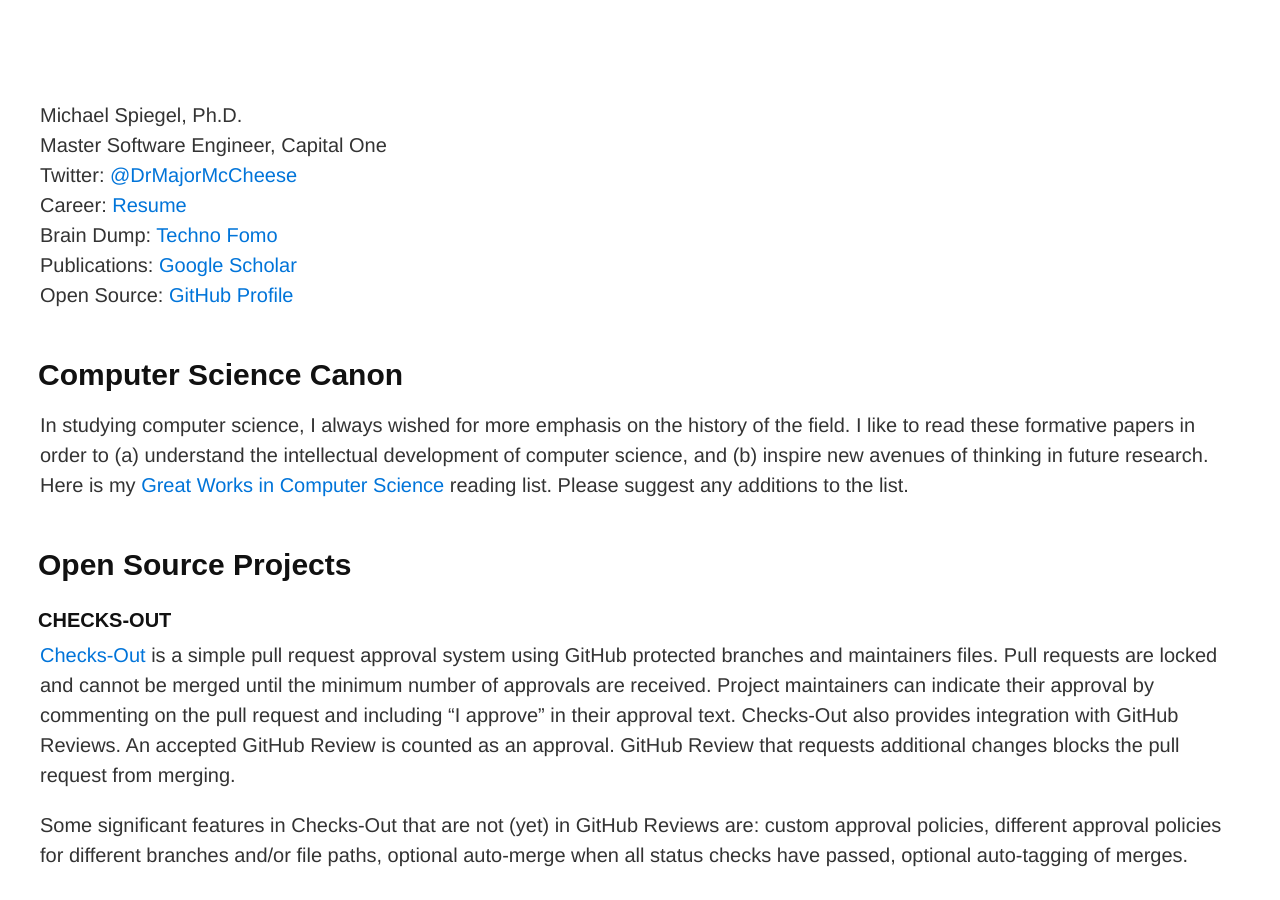
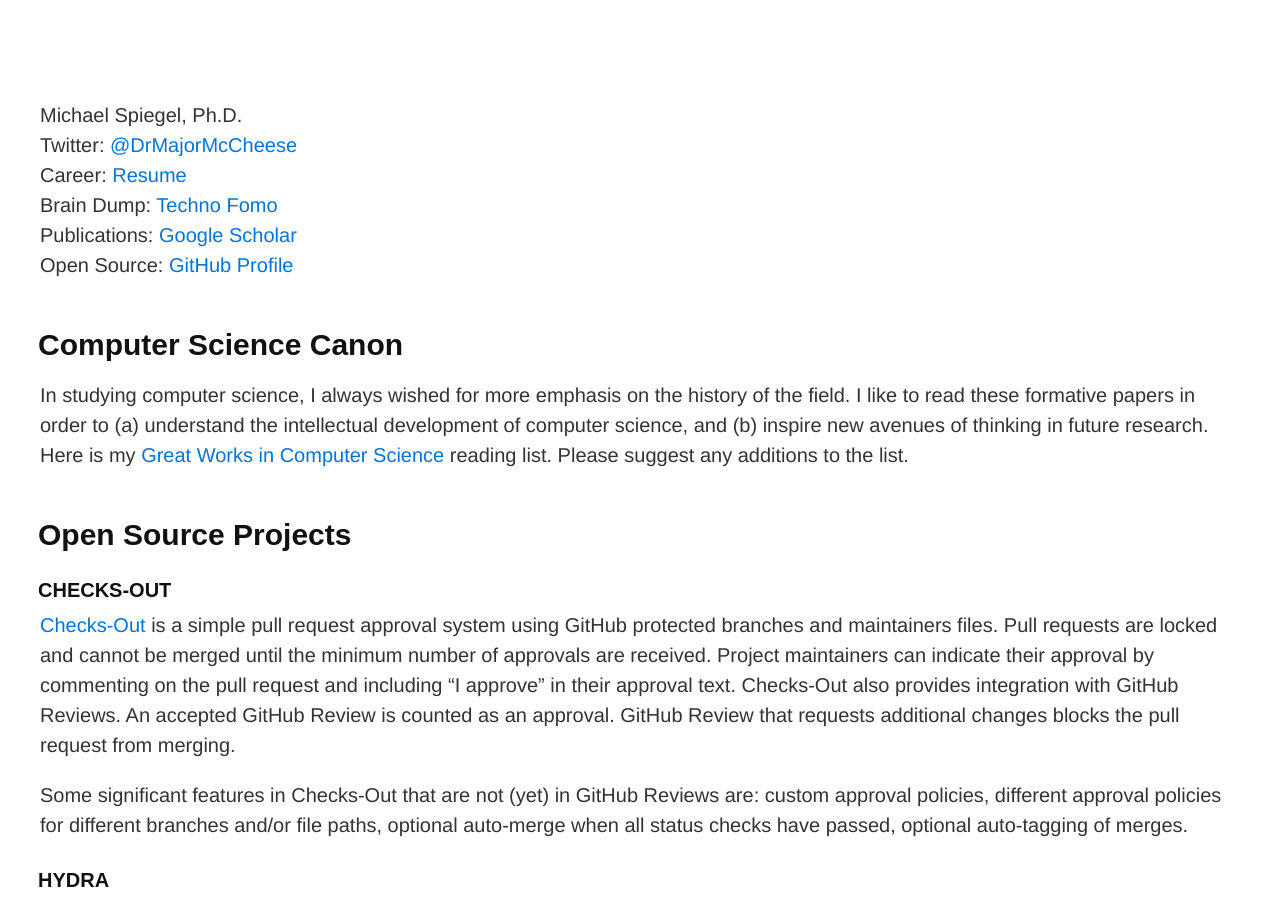
Before and after one commit to mspiegel/mspiegel.github.com, a Jekyll site: the page built from index.md, in a window 1280 px wide and 900 px high. Built offline with Jekyll 4.4.1, drawn with Linux system fonts in a browser that asks for light colours.

Commit message:
Remove job location

```diff
--- a/index.md
+++ b/index.md
@@ -4,7 +4,6 @@ title: Michael Spiegel
 ---
 
 Michael Spiegel, Ph.D.
-Master Software Engineer, Capital One
 Twitter: [@DrMajorMcCheese](https://twitter.com/DrMajorMcCheese)
 Career: [Resume](/resume-mspiegel.pdf)
 Brain Dump: [Techno Fomo](/technofomo)
```
